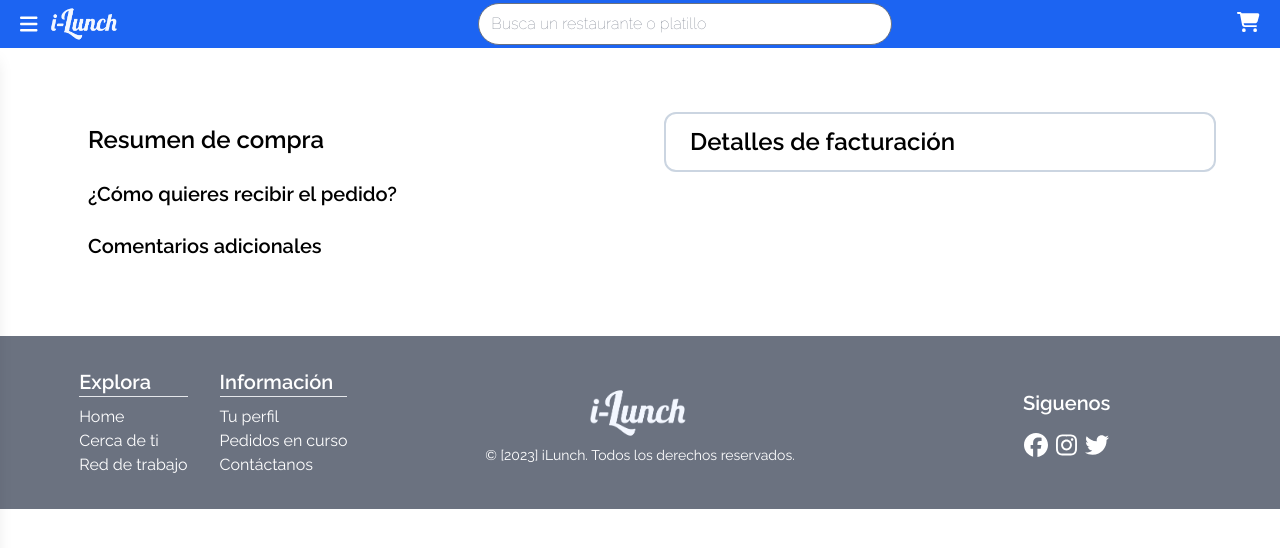
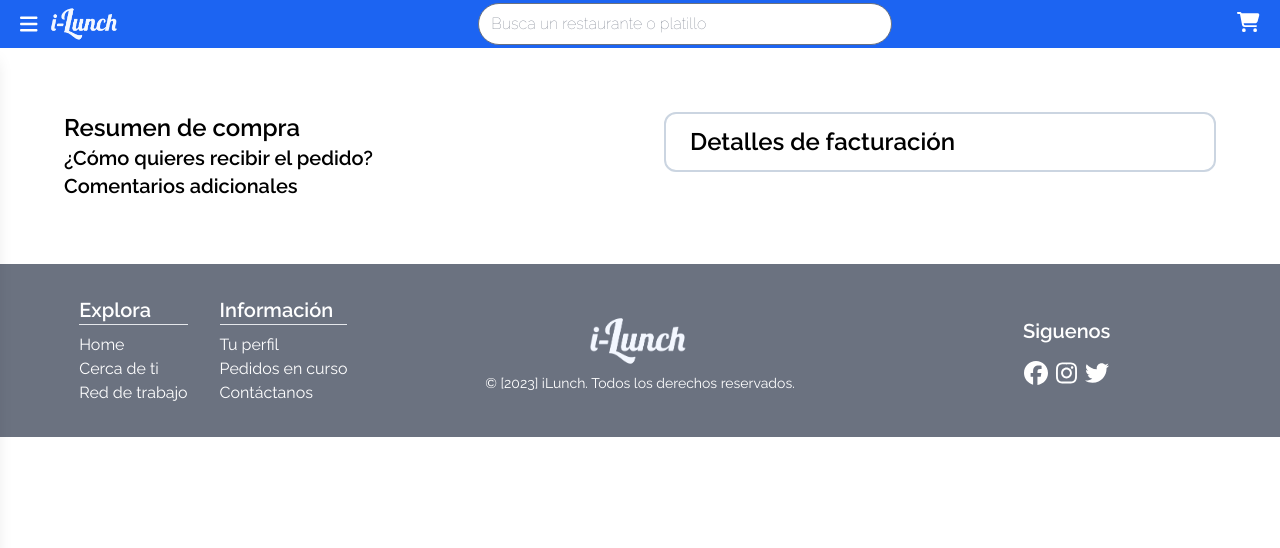
Before and after one commit to iLunch-delivery/iLunch-frontend, a Next.js app: page /restaurant/1/shopping_cart in a window 1280 px wide. Shown: the top 548 px of the page. Built offline with nearby package versions, Linux system fonts and the light colour scheme.

Commit message:
Shopping Cart Structure

```diff
--- a/app/restaurant/[restaurantId]/shopping_cart/page.tsx
+++ b/app/restaurant/[restaurantId]/shopping_cart/page.tsx
@@ -3,13 +3,13 @@ export default function ShoppingCart() {
     <main>
       <div className='grid grid-cols-2 gap-x-12'>
         <div>
-          <section id='purchaseSummary' className="px-6 py-3">
+          <section id='purchaseSummary'>
             <h2 className='text-2xl font-semibold'>Resumen de compra</h2>
           </section>
-          <section id='receiveOptions' className="px-6 py-3">
+          <section id='receiveOptions'>
             <h3 className='text-xl font-semibold'>¿Cómo quieres recibir el pedido?</h3>
           </section>
-          <section id='additionalComments' className="px-6 py-3">
+          <section id='additionalComments'>
             <h3 className='text-xl font-semibold'>Comentarios adicionales</h3>
           </section>
         </div>
--- a/components/common/Detail.tsx
+++ b/components/common/Detail.tsx
@@ -22,7 +22,7 @@ function Product({ imageURL, title, subtitle, description, button }: DetailProps
   }
 
   return(
-    <div className='py-8 max-w space-y-2 md:py-4 md:flex md:items-center md:space-y-0 md:space-x-6'>
+    <div className='py-4 max-w space-y-2 md:py-4 md:flex md:items-center md:space-y-0 md:space-x-6'>
       <img className='block h-32 rounded-md md:mx-0 md:shrink-0' src={imageURL} alt={`Restaurant Product: ${title}`}></img>
       <div className='space-y-4'>
         <div className='space-y-0.5'>
```
